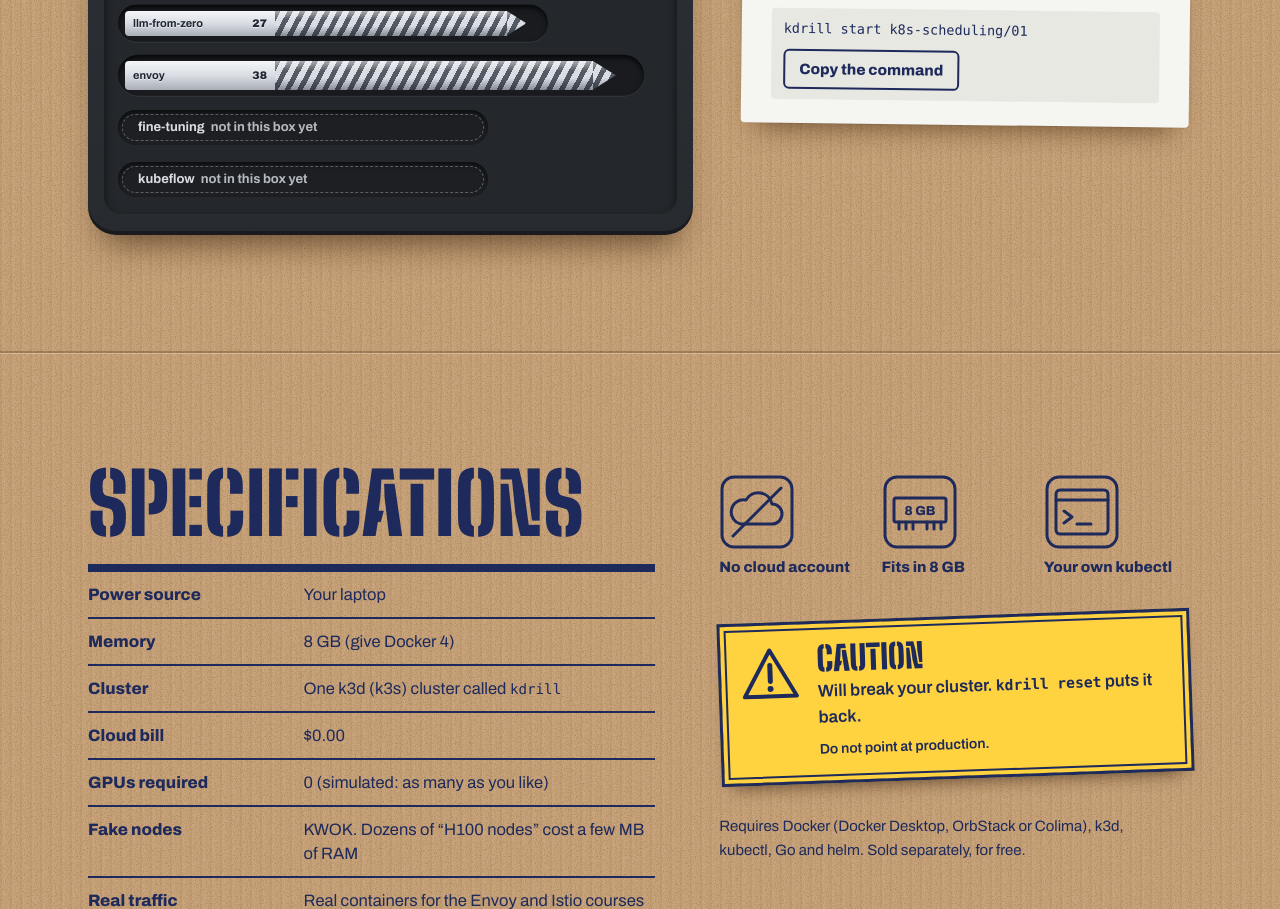
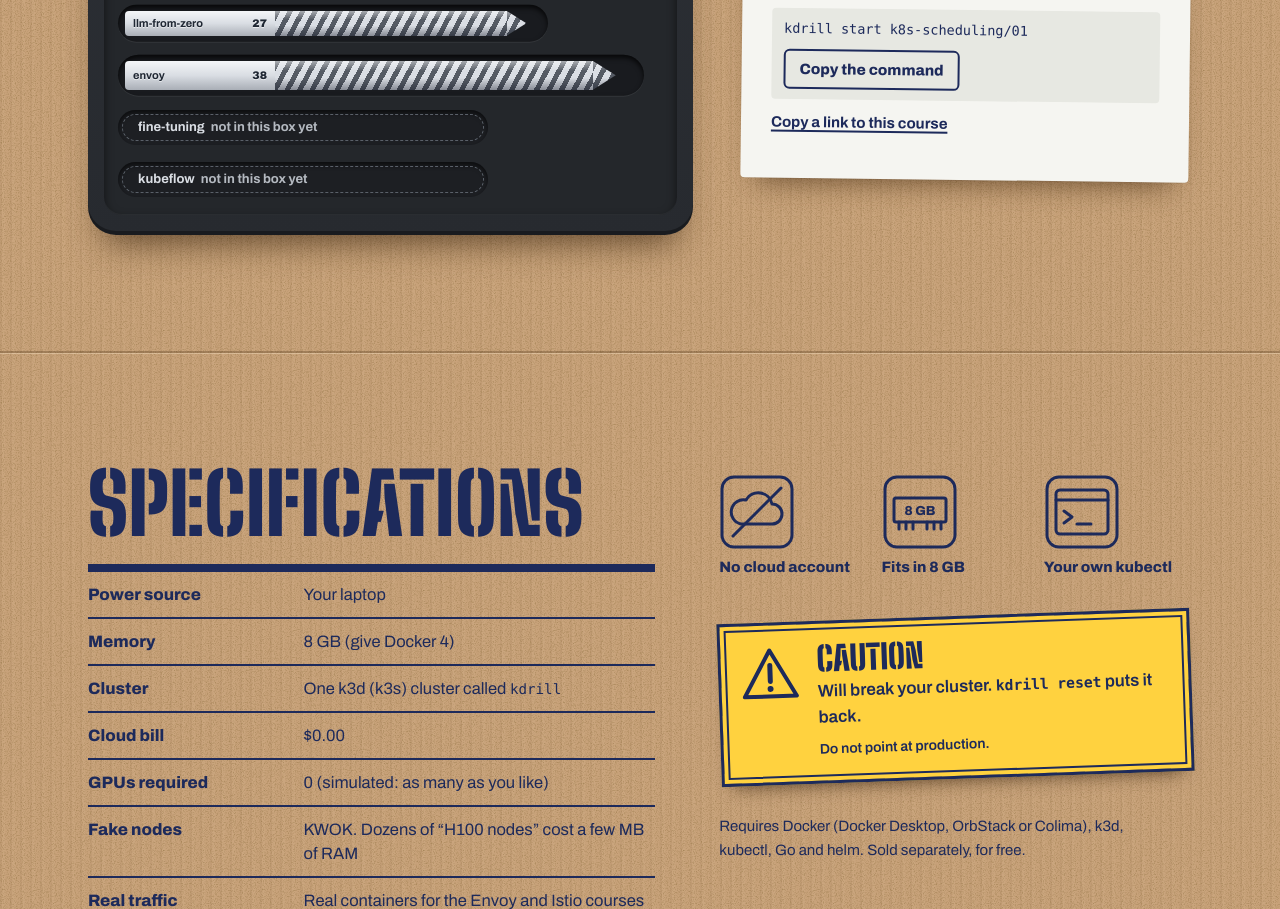
Before and after one commit to mousavian/kdrill, a plain HTML site: page site/index.html in a window 1280 px wide. Shown: the part 4319-5228 px from the top of the page. Drawn offline with Linux system fonts and the light colour scheme; a web font is replaced by a local one.

Commit message:
site: give each drill bit its own link (#course-id)
Pressing a bit puts the course id in the URL, so kdrill.5xx.tech/#inference
opens the page with that bit lifted and its lessons showing. The spec card
also gets a button that copies the course link.

Co-Authored-By: Claude Opus 5.5 <noreply@anthropic.com>

```diff
--- a/site/index.html
+++ b/site/index.html
@@ -186,6 +186,8 @@ code{font-family:var(--f-mono);font-size:.86em;font-stretch:87.5%}
 .sc-list li{padding:3px 0}
 .sc-list li::marker{content:counter(list-item,decimal-leading-zero) "  ";font:600 12px var(--f-mono)}
 .sc-cmd{display:flex;flex-wrap:wrap;align-items:center;justify-content:space-between;gap:10px;padding:10px 12px;background:#E7E8E2;border-radius:4px}
+.sc-share{margin-top:10px}
+.sc-share .net{font-size:15px}
 .sc-cmd code{font-size:13.5px;overflow-wrap:anywhere}
 
 /* specifications */
@@ -635,15 +637,20 @@ let said=false;
 function show(id){
  const c=COURSES.find(x=>x[0]===id),n=c[5];
  const needs=c[3].length?'Needs '+c[3].map(r=>`<code>${r}</code>`).join(' and ')+'.':'Needs nothing else.';
- card.innerHTML=`<p class="sc-kind">${KIND[c[2]]}</p><h3 class="sc-title">${esc(c[1])}</h3><p class="sc-meta"><code>${c[0]}</code>, ${n} lessons. ${needs}</p><p class="sc-line">${esc(c[4])}</p><ol class="sc-list" tabindex="0" aria-label="All ${n} lessons in ${c[0]}">${c[6].map(t=>`<li>${esc(t)}</li>`).join('')}</ol><div class="sc-cmd"><code>kdrill start ${c[0]}/01</code><button class="btn btn-small" type="button" data-copy="kdrill start ${c[0]}/01">Copy the command</button></div>`;
+ card.innerHTML=`<p class="sc-kind">${KIND[c[2]]}</p><h3 class="sc-title">${esc(c[1])}</h3><p class="sc-meta"><code>${c[0]}</code>, ${n} lessons. ${needs}</p><p class="sc-line">${esc(c[4])}</p><ol class="sc-list" tabindex="0" aria-label="All ${n} lessons in ${c[0]}">${c[6].map(t=>`<li>${esc(t)}</li>`).join('')}</ol><div class="sc-cmd"><code>kdrill start ${c[0]}/01</code><button class="btn btn-small" type="button" data-copy="kdrill start ${c[0]}/01">Copy the command</button></div><p class="sc-share"><button class="net" type="button" data-copy="https://kdrill.5xx.tech/#${c[0]}">Copy a link to this course</button></p>`;
  $$('.bit[data-id]').forEach(b=>b.setAttribute('aria-pressed',String(b.dataset.id===id)));
  if(said)$('#bit-live').textContent=`${c[0]}: ${n} lessons. The list is below the case.`;said=true;
 }
+/* each course has its own link: kdrill.5xx.tech/#<course-id> */
+const fromHash=()=>{const id=decodeURIComponent(location.hash.slice(1));return COURSES.some(c=>c[0]===id)?id:null};
 tray.addEventListener('click',e=>{
  const b=e.target.closest('.bit[data-id]');if(!b)return;show(b.dataset.id);
+ history.replaceState(null,'','#'+b.dataset.id);
  if(innerWidth<900&&card.getBoundingClientRect().top>innerHeight*.7)card.scrollIntoView({block:'center',behavior:RM?'auto':'smooth'});
 });
-show('k8s-scheduling');
+function openFromHash(){const id=fromHash();if(!id)return false;show(id);const go=()=>$('#bits').scrollIntoView({block:'start'});go();document.fonts&&document.fonts.ready.then(go);return true}
+addEventListener('hashchange',openFromHash);
+if(!openFromHash())show('k8s-scheduling');
 
 /* parts diagram: point at a part */
 const parts=$('.parts');
```
